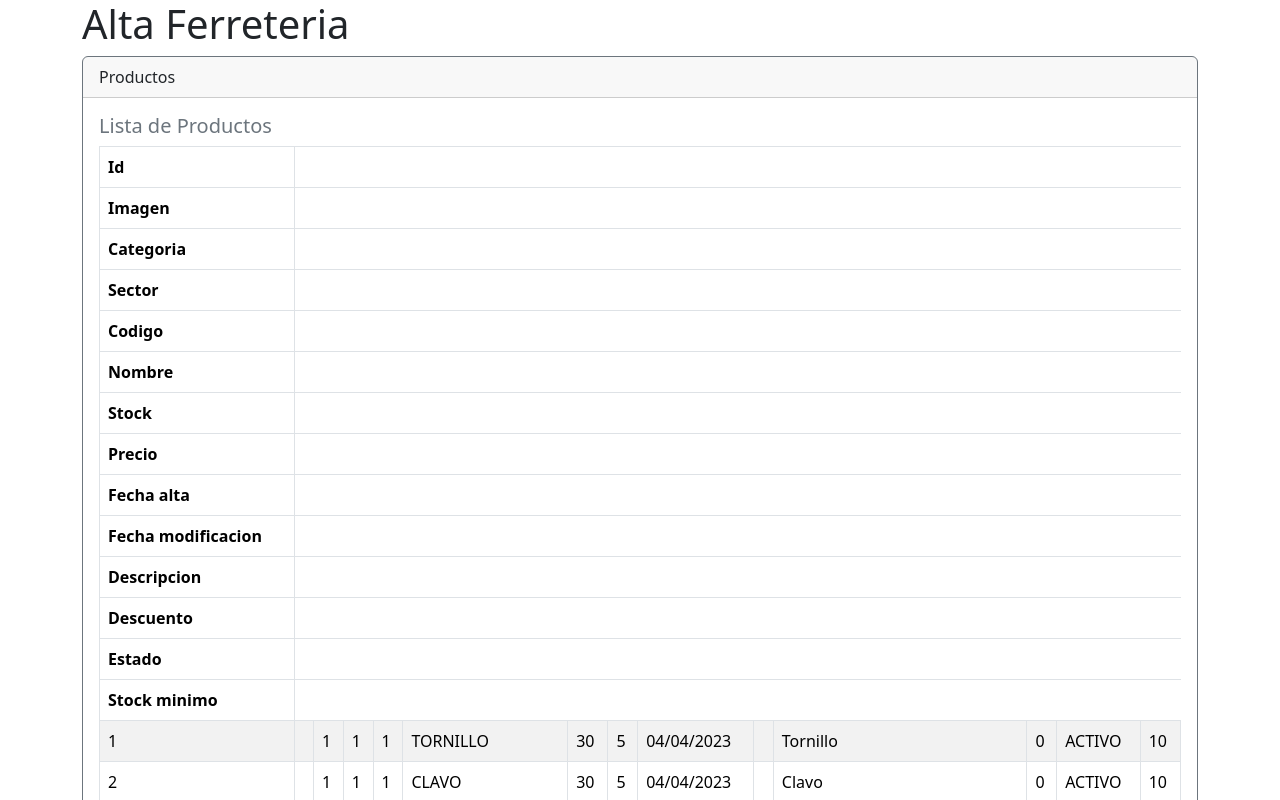
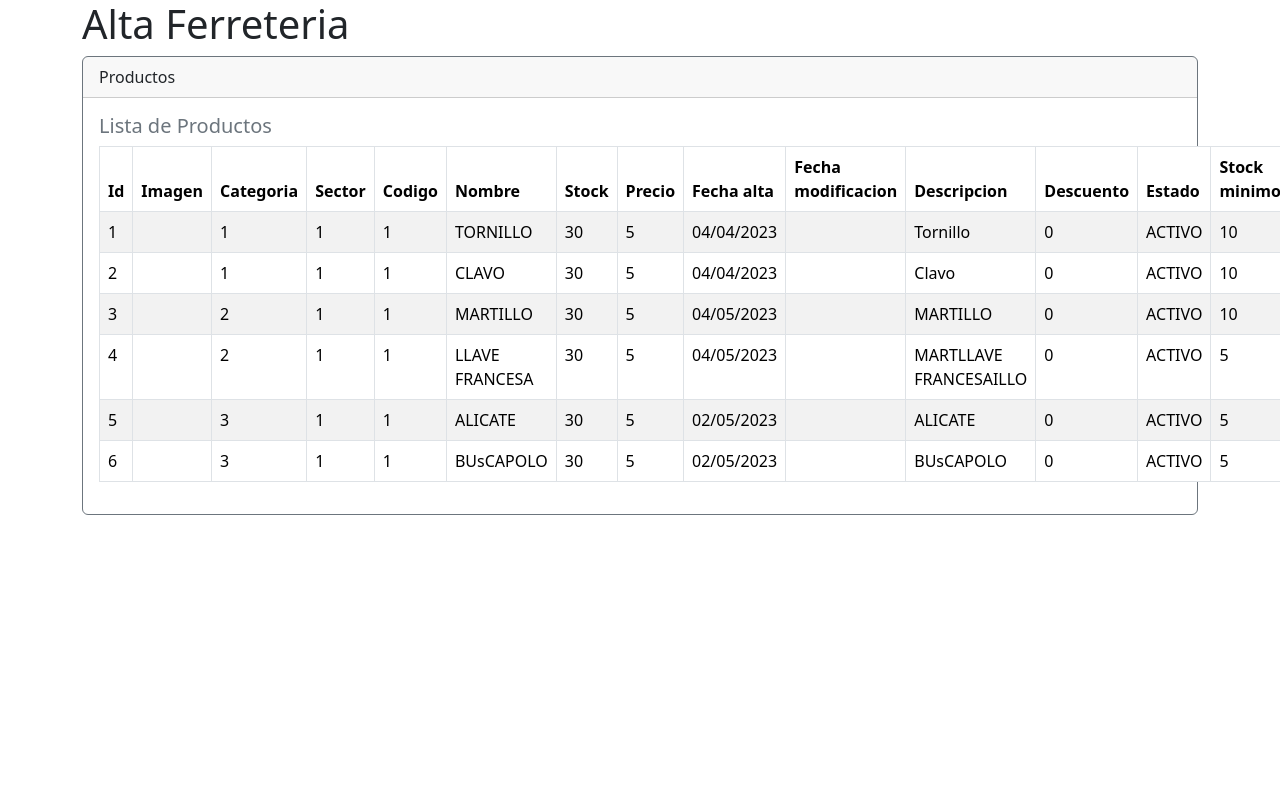
Before and after one commit to ulises2607/ferreteria-angular, an Angular app: page / in a window 1280 px wide. Shown: the top 800 px of the page. Built offline with nearby package versions, Linux system fonts and the light colour scheme.

Commit message:
fix vista productos

```diff
--- a/src/app/productos/productos.component.html
+++ b/src/app/productos/productos.component.html
@@ -5,8 +5,8 @@
 
     <table class="table table-bordered table-striped">
       <thead>
-        <tr *ngFor="let columna of ColumnTableProdcutos">
-          <th>
+        <tr>
+          <th *ngFor="let columna of ColumnTableProdcutos">
             {{columna}}
           </th>
         </tr>
```
